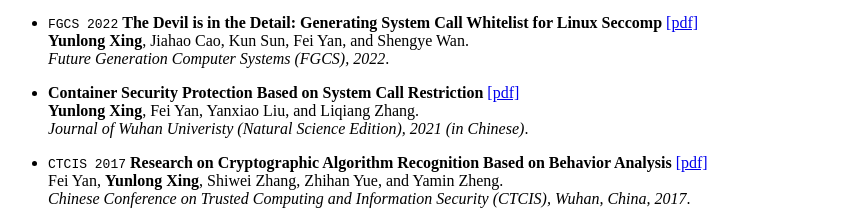
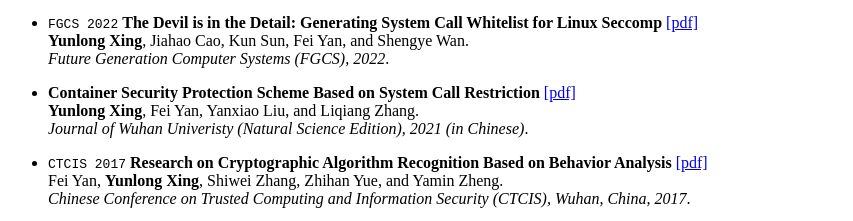
Before and after one commit to YunlongXing/yunlongxing.github.io, a Jekyll site: the page built from _pages/includes/pub.md, in a window 1280 px wide. Shown: the part 1103-1324 px from the top of the page, without its empty margins (0-853 px from the left). Built offline with Jekyll 4.4.1, drawn with Linux system fonts in a browser that asks for light colours; our own code applies the rules of GitHub Pages for plain Markdown files.

Commit message:
Update pub.md

```diff
--- a/_pages/includes/pub.md
+++ b/_pages/includes/pub.md
@@ -27,7 +27,7 @@ Xu He, Shu Wang, **Yunlong Xing**, Pengbin Feng, Haining Wang, Qi Li, Songqing C
 **Yunlong Xing**, Jiahao Cao, Kun Sun, Fei Yan, and Shengye Wan.<br>
 *Future Generation Computer Systems (FGCS), 2022*.
 
-- **Container Security Protection Based on System Call Restriction** [\[pdf\]](https://doi.org/10.14188/j.1671-8836.2021.0049)<br>
+- **Container Security Protection Scheme Based on System Call Restriction** [\[pdf\]](https://doi.org/10.14188/j.1671-8836.2021.0049)<br>
 **Yunlong Xing**, Fei Yan, Yanxiao Liu, and Liqiang Zhang.<br>
 *Journal of Wuhan Univeristy (Natural Science Edition), 2021 (in Chinese)*.
 
```
